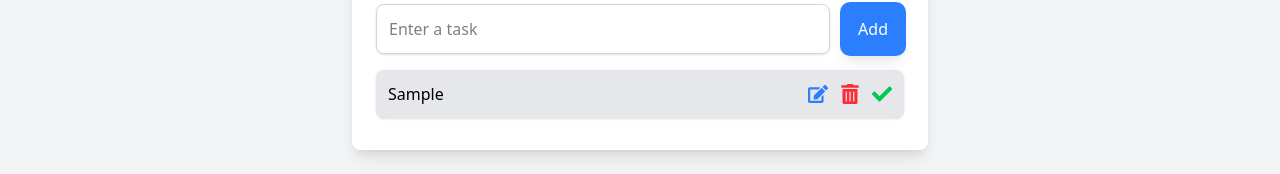
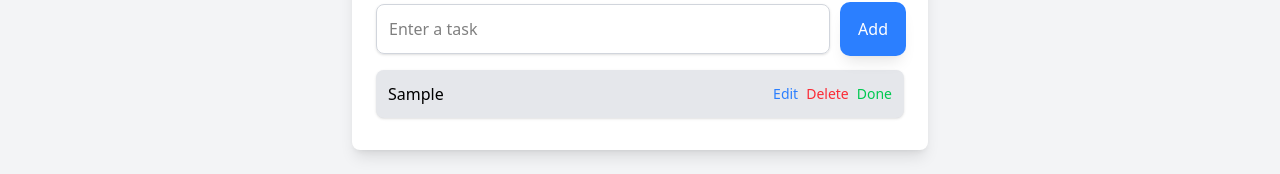
Before and after one commit to ghulamali17/react-assignment-smit, a React (Vite) app: page / in a window 1280 px wide. Both pictures are taken after typing "Sample" into the empty fields and a click on the button "Add". Shown: the part 196-370 px from the top of the page. Built offline with nearby package versions, Linux system fonts and the light colour scheme.

Commit message:
Update Todo.jsx

```diff
--- a/src/components/Todo.jsx
+++ b/src/components/Todo.jsx
@@ -1,5 +1,4 @@
 import React, { useState } from 'react';
-import { FaEdit, FaTrashAlt, FaCheck } from 'react-icons/fa';
 import { useTheme } from '../ThemeContext';
 
 const Todo = () => {
@@ -75,15 +74,11 @@ const Todo = () => {
                 {item.text}
               </span>
               <div className="space-x-3 flex items-center">
-                <button onClick={() => handleEdit(index)} className="text-blue-500 hover:text-blue-700">
-                  <FaEdit size={20} />
-                </button>
-                <button onClick={() => handleDelete(index)} className="text-red-500 hover:text-red-700">
-                  <FaTrashAlt size={20} />
-                </button>
-                <button onClick={() => handleToggleCompletion(index)} className="text-green-500 hover:text-green-700">
-                  <FaCheck size={20} />
-                </button>
+                 <div className="flex gap-2">
+                <button onClick={() => handleEdit(index)} className="text-blue-500 text-sm">Edit</button>
+                <button onClick={() => handleDelete(index)} className="text-red-500 text-sm">Delete</button>
+                <button onClick={() => handleToggleCompletion(index)} className="text-green-500 text-sm">Done</button>
+              </div>
               </div>
             </li>
           ))}
```
